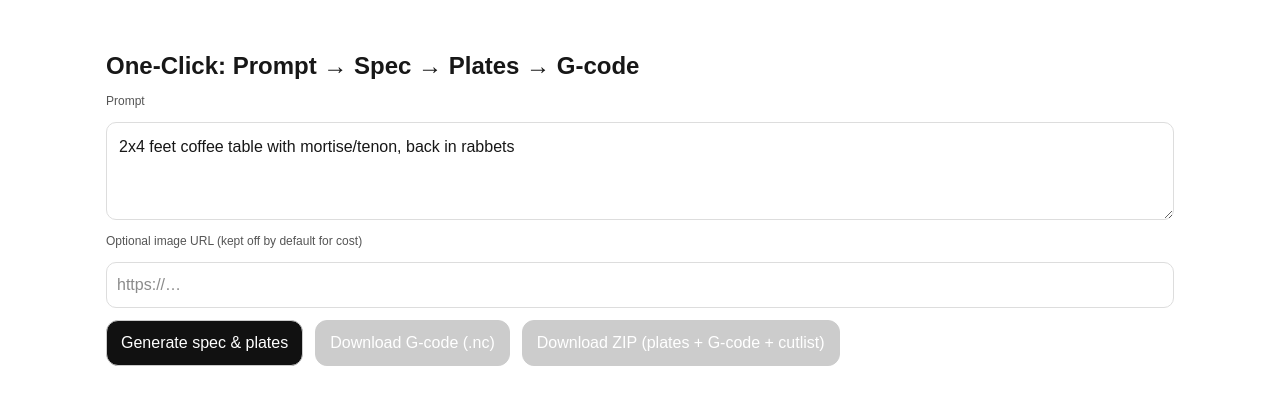
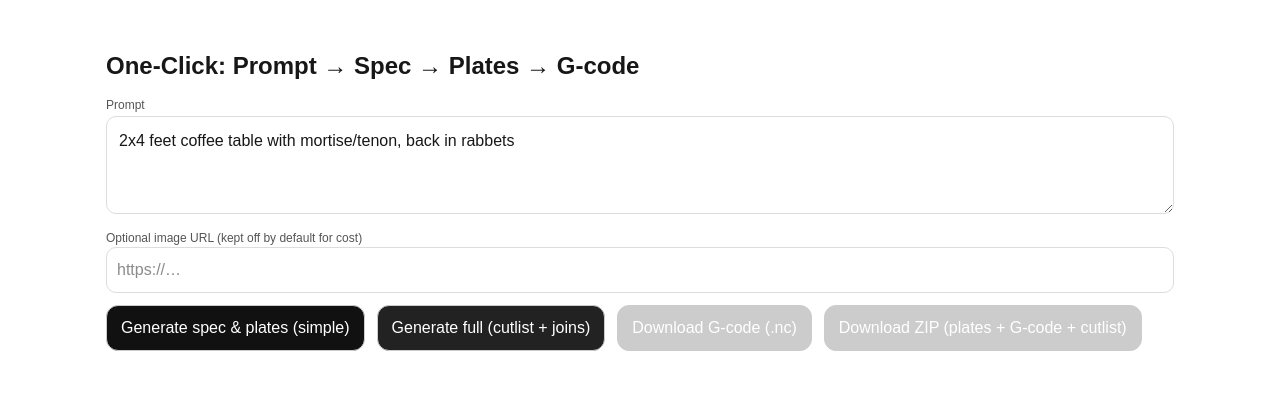
Before and after one commit to terrytao/cutlist-mvp, a Next.js app: page /dev/oneclick in a window 1280 px wide. Shown: the top 404 px of the page. Built offline with nearby package versions, Linux system fonts and the light colour scheme.

Commit message:
oneclick page

```diff
--- a/src/app/dev/oneclick/page.tsx
+++ b/src/app/dev/oneclick/page.tsx
@@ -2,9 +2,18 @@
 'use client';
 
 import React, { useRef, useState } from 'react';
+import dynamic from 'next/dynamic';
 import PlatePreview from '@/components/PlatePreview';
 import { buildPlateUrl } from '@/lib/plateUrl';
-import JoineryHero from '@/components/JoineryHero'; // ⬅️ added
+
+// Optional (if you created it). Safe dynamic import: if missing, it renders nothing.
+const JoineryHero = dynamic(
+  async () => {
+    try { return (await import('@/components/JoineryHero')).default; }
+    catch { return () => null as any; }
+  },
+  { ssr: false }
+);
 
 type Spec = {
   units: 'mm' | 'in';
@@ -12,167 +21,273 @@ type Spec = {
   assembly: {
     type: string;
     overall: { W: number; D: number; H: number };
-    joinery_policy: { shelves?: 'dado'|'screw'|'none'; back?: 'rabbet'|'groove'|'none'; fits?: 'snug'|'standard'|'loose' };
+    joinery_policy: {
+      shelves?: 'dado' | 'screw' | 'none';
+      back?: 'rabbet' | 'groove' | 'none';
+      fits?: 'snug' | 'standard' | 'loose';
+    };
   };
 };
 
-const mm = (v:number)=>v;
-const pick = <T,>(arr:T[], f:(x:T)=>boolean, fallback:T)=>arr.find(f) ?? fallback;
+const mm = (v: number) => v;
+const pick = <T,>(arr: T[], f: (x: T) => boolean, fallback: T) => arr.find(f) ?? fallback;
 
-function planJoineryFromSpec(spec: Spec){
+function planJoineryFromSpec(spec: Spec) {
   const { D, H } = spec.assembly.overall;
   const mats = spec.materials || [];
-  const sideThk  = pick(mats, m => m.thickness >= 15 && m.thickness <= 22, {name:'Plywood', thickness:18}).thickness;
-  const backThk  = pick(mats, m => m.thickness <= 6.5, {name:'Back', thickness:6}).thickness;
-  const shelfThk = pick(mats, m => m.thickness >= 15 && m.thickness <= 22, {name:'Shelf', thickness:18}).thickness;
+  const sideThk = pick(mats, m => m.thickness >= 15 && m.thickness <= 22, { name: 'Plywood', thickness: 18 }).thickness;
+  const backThk = pick(mats, m => m.thickness <= 6.5, { name: 'Back', thickness: 6 }).thickness;
+  const shelfThk = pick(mats, m => m.thickness >= 15 && m.thickness <= 22, { name: 'Shelf', thickness: 18 }).thickness;
 
-  const sideHost = { name:'Side Panel', thickness: sideThk, length: mm(H), width: mm(D) };
+  const sideHost = { name: 'Side Panel', thickness: sideThk, length: mm(H), width: mm(D) };
 
-  const plates: Array<{ kind:'rabbet'|'dado'|'groove', spec:any, host?:string, insert?:string }> = [];
+  const plates: Array<{ kind: 'rabbet' | 'dado' | 'groove'; spec: any; host?: string; insert?: string }> = [];
   const jobs: any[] = [];
 
   if (spec.assembly.joinery_policy.back === 'rabbet') {
     const rabWidth = Math.min(12, Math.round(D * 0.05));
     const rabDepth = Math.min(Math.round(sideThk * 0.6), backThk);
-    plates.push({ kind:'rabbet',
-      spec:{ units:'mm', host:{ name:'Side Panel', thickness: sideThk }, insert:{ name:'Back Panel', thickness: backThk },
-             rabbet:{ width: rabWidth, depth: rabDepth } } });
-    jobs.push({ type:'RABBET', edge:'N', host: sideHost, width: rabWidth, depth: rabDepth, label:'Back Rabbet (top edge)' });
+    plates.push({
+      kind: 'rabbet',
+      spec: { units: 'mm', host: { name: 'Side Panel', thickness: sideThk }, insert: { name: 'Back Panel', thickness: backThk }, rabbet: { width: rabWidth, depth: rabDepth } }
+    });
+    jobs.push({ type: 'RABBET', edge: 'N', host: sideHost, width: rabWidth, depth: rabDepth, label: 'Back Rabbet (top)' });
   } else if (spec.assembly.joinery_policy.back === 'groove') {
     const grooveW = Math.min(backThk, 6.35);
     const grooveD = Math.min(Math.round(sideThk * 0.5), backThk);
     const offsetY = Math.round(H * 0.5);
-    plates.push({ kind:'groove',
-      spec:{ units:'mm', host:{ name:'Side Panel', thickness: sideThk, length:H, width:D },
-             groove:{ axis:'X', width: grooveW, depth: grooveD, offset: offsetY } } });
-    jobs.push({ type:'GROOVE', axis:'X', host: sideHost, offset: offsetY, width: grooveW, depth: grooveD, label:'Back Groove (center)' });
+    plates.push({
+      kind: 'groove',
+      spec: { units: 'mm', host: { name: 'Side Panel', thickness: sideThk, length: H, width: D }, groove: { axis: 'X', width: grooveW, depth: grooveD, offset: offsetY } }
+    });
+    jobs.push({ type: 'GROOVE', axis: 'X', host: sideHost, offset: offsetY, width: grooveW, depth: grooveD, label: 'Back Groove (center)' });
   }
 
   if (spec.assembly.joinery_policy.shelves === 'dado') {
     const shelfOffset = Math.round(H * 0.5);
     const dadoW = shelfThk;
     const dadoD = Math.min(Math.round(sideThk * 0.35), 8);
-    plates.push({ kind:'dado',
-      spec:{ units:'mm', host:{ name:'Side Panel', thickness: sideThk, length:H, width:D },
-             insert:{ name:'Shelf', thickness:shelfThk },
-             dado:{ axis:'X', width:dadoW, depth:dadoD, offset:shelfOffset } } });
-    jobs.push({ type:'DADO', axis:'X', host: sideHost, offset: shelfOffset, width: dadoW, depth: dadoD, label:'Shelf Dado (mid)' });
+    plates.push({
+      kind: 'dado',
+      spec: { units: 'mm', host: { name: 'Side Panel', thickness: sideThk, length: H, width: D }, insert: { name: 'Shelf', thickness: shelfThk }, dado: { axis: 'X', width: dadoW, depth: dadoD, offset: shelfOffset } }
+    });
+    jobs.push({ type: 'DADO', axis: 'X', host: sideHost, offset: shelfOffset, width: dadoW, depth: dadoD, label: 'Shelf Dado (mid)' });
   }
 
-  return { plates, jobs, toolDefaults:{ units:'mm', tooling:{ endmillDiameter:6.35, stepdown:2, stepover:0.5, feedXY:900, feedZ:300, safeZ:8 } } };
+  return {
+    plates,
+    jobs,
+    toolDefaults: {
+      units: 'mm',
+      tooling: { endmillDiameter: 6.35, stepdown: 2, stepover: 0.5, feedXY: 900, feedZ: 300, safeZ: 8 }
+    }
+  };
 }
 
 export default function OneClick() {
   const [prompt, setPrompt] = useState('2x4 feet coffee table with mortise/tenon, back in rabbets');
   const [imageUrl, setImageUrl] = useState('');
-  const [loading, setLoading] = useState(false);
+  const [status, setStatus] = useState('');
+  const [error, setError] = useState('');
+
   const [spec, setSpec] = useState<Spec | null>(null);
   const [debug, setDebug] = useState<any>(null);
   const [plan, setPlan] = useState<ReturnType<typeof planJoineryFromSpec> | null>(null);
+
+  const [prodSpec, setProdSpec] = useState<any | null>(null);
+  const [allPlates, setAllPlates] = useState<any[] | null>(null);
+
   const once = useRef(false);
 
-  const onGenerate = async () => {
-    if (!once.current) once.current = true;
-    setLoading(true); setSpec(null); setPlan(null); setDebug(null);
+  const onGenerateSimple = async () => {
+    setStatus('Calling /api/spec…'); setError('');
     try {
       const res = await fetch('/api/spec', {
-        method:'POST', headers:{ 'Content-Type':'application/json' },
+        method: 'POST', headers: { 'Content-Type': 'application/json' },
         body: JSON.stringify({ prompt, imageUrl: imageUrl || undefined })
       });
-      const data = await res.json();
-      if (!res.ok) throw new Error(data?.error || 'Spec failed');
+      const text = await res.text();
+      if (!res.ok) { setError(`/api/spec ${res.status}: ${text}`); setStatus('Failed'); return; }
+      const data = JSON.parse(text);
       setSpec(data.spec);
       setDebug(data._debug || null);
       setPlan(planJoineryFromSpec(data.spec));
-    } catch (e:any) {
-      alert(e.message || String(e));
-    } finally {
-      setLoading(false);
-      setTimeout(()=>{ once.current=false; }, 100);
+      setStatus('Ready (simple)');
+    } catch (e: any) {
+      setError(String(e?.message || e)); setStatus('Failed');
+    }
+  };
+
+  const onGenerateFull = async () => {
+    setStatus('Calling /api/spec/production…'); setError('');
+    try {
+      const r1 = await fetch('/api/spec/production', {
+        method: 'POST', headers: { 'Content-Type': 'application/json' },
+        body: JSON.stringify({ prompt, imageUrl: imageUrl || undefined })
+      });
+      const t1 = await r1.text();
+      if (!r1.ok) { setError(`/api/spec/production ${r1.status}: ${t1}`); setStatus('Failed'); return; }
+      const d1 = JSON.parse(t1);
+      const specFull = d1.spec;
+      setProdSpec(specFull);
+
+      setStatus('Deriving plates from full spec…');
+      const r2 = await fetch('/api/plates/from-spec', {
+        method: 'POST', headers: { 'Content-Type': 'application/json' },
+        body: JSON.stringify({ spec: specFull })
+      });
+      const t2 = await r2.text();
+      if (!r2.ok) { setError(`/api/plates/from-spec ${r2.status}: ${t2}`); setStatus('Failed'); return; }
+      const d2 = JSON.parse(t2);
+      setAllPlates(d2.plates || []);
+      setStatus('Ready (full)');
+    } catch (e: any) {
+      setError(String(e?.message || e)); setStatus('Failed');
     }
   };
 
   const onDownloadGcode = async () => {
     if (!plan) return;
+    setStatus('Building G-code…'); setError('');
+    try {
       const payload = { units: plan.toolDefaults.units, tooling: plan.toolDefaults.tooling, jobs: plan.jobs };
-    const res = await fetch('/api/cam/toolpaths', { method:'POST', headers:{ 'Content-Type':'application/json' }, body: JSON.stringify(payload) });
+      const res = await fetch('/api/cam/toolpaths', { method: 'POST', headers: { 'Content-Type': 'application/json' }, body: JSON.stringify(payload) });
       const text = await res.text();
-    if (!res.ok) { alert(text); return; }
-    const blob = new Blob([text], { type:'text/plain' });
+      if (!res.ok) { setError(text); setStatus('Failed'); return; }
+      const blob = new Blob([text], { type: 'text/plain' });
       const a = document.createElement('a');
-    a.href = URL.createObjectURL(blob); a.download = 'joinery.nc'; document.body.appendChild(a); a.click(); a.remove();
-    URL.revokeObjectURL(a.href);
+      a.href = URL.createObjectURL(blob); a.download = 'joinery.nc';
+      document.body.appendChild(a); a.click(); a.remove(); URL.revokeObjectURL(a.href);
+      setStatus('G-code downloaded');
+    } catch (e: any) {
+      setError(String(e?.message || e)); setStatus('Failed');
+    }
   };
 
   const onDownloadZip = async () => {
-    if (!plan || !spec) return;
+    if (!spec) return;
+    setStatus('Packaging ZIP…'); setError('');
+    try {
       const origin = window.location.origin;
-    const plateUrls = plan.plates.map(p => origin + buildPlateUrl(p.kind, p.spec, { title: true, w: 1000, font: 18, host: p.host, insert: p.insert }));
-    const payload = { spec, units: plan.toolDefaults.units, tooling: plan.toolDefaults.tooling, jobs: plan.jobs, plateUrls, filename: 'cutlist-package' };
-    const res = await fetch('/api/export/package', { method:'POST', headers:{ 'Content-Type':'application/json' }, body: JSON.stringify(payload) });
+      // Plate URLs from simple plan (free SVG)…
+      const simpleUrls = plan
+        ? plan.plates.map(p => origin + buildPlateUrl(p.kind, p.spec, { title: true, w: 1000, font: 18, host: (p as any).host, insert: (p as any).insert }))
+        : [];
+      // …plus any URLs from the full plates (rabbet/dado/groove url, and mortise url/url_tenon)
+      const fullUrls = (allPlates || []).flatMap((p: any) => [p.url, p.url_tenon].filter(Boolean) as string[]);
+
+      const payload = {
+        spec,
+        units: plan?.toolDefaults.units || 'mm',
+        tooling: plan?.toolDefaults.tooling || { endmillDiameter: 6.35, stepdown: 2, stepover: 0.5, feedXY: 900, feedZ: 300, safeZ: 8 },
+        jobs: plan?.jobs || [],
+        plateUrls: [...simpleUrls, ...fullUrls],
+        filename: 'cutlist-package'
+      };
+
+      const res = await fetch('/api/export/package', { method: 'POST', headers: { 'Content-Type': 'application/json' }, body: JSON.stringify(payload) });
       const blob = await res.blob();
-    if (!res.ok) { const t = await blob.text(); alert(t); return; }
+      if (!res.ok) { const t = await blob.text(); setError(t); setStatus('Failed'); return; }
       const a = document.createElement('a');
       a.href = URL.createObjectURL(blob); a.download = 'cutlist-package.zip';
       document.body.appendChild(a); a.click(); a.remove(); URL.revokeObjectURL(a.href);
+      setStatus('ZIP downloaded');
+    } catch (e: any) {
+      setError(String(e?.message || e)); setStatus('Failed');
+    }
   };
 
   return (
-    <div style={{ maxWidth: 1100, margin: '32px auto', padding: 16 }}>
+    <div style={{ maxWidth: 1100, margin: '32px auto', padding: 16, position: 'relative', zIndex: 10 }}>
       <h1 style={{ fontSize: 24, fontWeight: 700, marginBottom: 8 }}>One-Click: Prompt → Spec → Plates → G-code</h1>
 
-      <div style={{ display:'grid', gap:12 }}>
-        <label style={{ fontSize: 12, color:'#555' }}>Prompt</label>
-        <textarea value={prompt} onChange={e=>setPrompt(e.target.value)} rows={3}
-          style={{ width:'100%', padding:12, border:'1px solid #ddd', borderRadius:10 }} />
-        <label style={{ fontSize: 12, color:'#555' }}>Optional image URL (kept off by default for cost)</label>
-        <input value={imageUrl} onChange={e=>setImageUrl(e.target.value)}
-          placeholder="https://…" style={{ width:'100%', padding:10, border:'1px solid #ddd', borderRadius:10 }} />
-        <div style={{ display:'flex', gap:12, flexWrap:'wrap' }}>
-          <button disabled={loading} onClick={onGenerate}
-            style={{ padding:'10px 14px', borderRadius:12, border:'1px solid #ccc', background:'#111', color:'#fff' }}>
-            {loading ? 'Generating…' : 'Generate spec & plates'}
+      <label style={{ fontSize: 12, color: '#555' }}>Prompt</label>
+      <textarea
+        value={prompt}
+        onChange={e => setPrompt(e.target.value)}
+        rows={3}
+        style={{ width: '100%', padding: 12, border: '1px solid #ddd', borderRadius: 10 }}
+      />
+
+      <label style={{ fontSize: 12, color: '#555', marginTop: 8, display: 'block' }}>Optional image URL (kept off by default for cost)</label>
+      <input
+        value={imageUrl}
+        onChange={e => setImageUrl(e.target.value)}
+        placeholder="https://…"
+        style={{ width: '100%', padding: 10, border: '1px solid #ddd', borderRadius: 10 }}
+      />
+
+      <div style={{ display: 'flex', gap: 12, flexWrap: 'wrap', marginTop: 12 }}>
+        <button type="button" onClick={onGenerateSimple}
+          style={{ padding: '10px 14px', borderRadius: 12, border: '1px solid #ccc', background: '#111', color: '#fff', zIndex: 10, pointerEvents: 'auto' }}>
+          Generate spec & plates (simple)
         </button>
-          <button disabled={!plan} onClick={onDownloadGcode}
-            style={{ padding:'10px 14px', borderRadius:12, border:'1px solid #ccc', background: plan ? '#0a7' : '#ccc', color:'#fff' }}>
+
+        <button type="button" onClick={onGenerateFull}
+          style={{ padding: '10px 14px', borderRadius: 12, border: '1px solid #ccc', background: '#222', color: '#fff' }}>
+          Generate full (cutlist + joins)
+        </button>
+
+        <button type="button" onClick={onDownloadGcode} disabled={!plan}
+          style={{ padding: '10px 14px', borderRadius: 12, border: '1px solid #ccc', background: plan ? '#0a7' : '#ccc', color: '#fff' }}>
           Download G-code (.nc)
         </button>
-          <button disabled={!plan || !spec} onClick={onDownloadZip}
-            style={{ padding:'10px 14px', borderRadius:12, border:'1px solid #ccc', background: (plan && spec) ? '#07a' : '#ccc', color:'#fff' }}>
+
+        <button type="button" onClick={onDownloadZip} disabled={!spec}
+          style={{ padding: '10px 14px', borderRadius: 12, border: '1px solid #ccc', background: spec ? '#07a' : '#ccc', color: '#fff' }}>
           Download ZIP (plates + G-code + cutlist)
         </button>
       </div>
-      </div>
+
+      {status && <div style={{ marginTop: 8, color: '#333' }}>Status: {status}</div>}
+      {error && <pre style={{ whiteSpace: 'pre-wrap', color: '#b00020', background: '#fff5f5', padding: 8, borderRadius: 8 }}>{error}</pre>}
 
       {spec && (
-        <div style={{ marginTop:24, padding:16, border:'1px solid #eee', borderRadius:12 }}>
-          <h2 style={{ fontSize:18, marginBottom:8 }}>Spec</h2>
-          <pre style={{ whiteSpace:'pre-wrap', fontSize:12, margin:0 }}>{JSON.stringify(spec, null, 2)}</pre>
+        <div style={{ marginTop: 24, padding: 16, border: '1px solid #eee', borderRadius: 12 }}>
+          <h2 style={{ fontSize: 18, marginBottom: 8 }}>Spec</h2>
+          <pre style={{ whiteSpace: 'pre-wrap', fontSize: 12, margin: 0 }}>{JSON.stringify(spec, null, 2)}</pre>
           {debug && (
-            <details style={{ marginTop:12 }}>
+            <details style={{ marginTop: 12 }}>
               <summary>Debug (model & usage)</summary>
-              <pre style={{ whiteSpace:'pre-wrap', fontSize:12 }}>{JSON.stringify(debug, null, 2)}</pre>
+              <pre style={{ whiteSpace: 'pre-wrap', fontSize: 12 }}>{JSON.stringify(debug, null, 2)}</pre>
             </details>
           )}
         </div>
       )}
 
-      {/* ⬇️ Render JoineryHero here — after we have both spec & plan */}
       {plan && spec && (
         <div style={{ marginTop: 24 }}>
-          <h2 style={{ fontSize:18, marginBottom:8 }}>Joinery Preview Image (free)</h2>
-          <JoineryHero spec={spec} plates={plan.plates} />
+          <h2 style={{ fontSize: 18, marginBottom: 8 }}>Joinery Preview Image (free)</h2>
+          <JoineryHero spec={spec as any} plates={plan.plates as any} />
         </div>
       )}
 
       {plan && plan.plates.length > 0 && (
-        <div style={{ marginTop:24 }}>
-          <h2 style={{ fontSize:18, marginBottom:8 }}>Joinery Plates</h2>
-          <div style={{ display:'grid', gap:16, gridTemplateColumns:'1fr', maxWidth: 900 }}>
-            {plan.plates.map((p, i)=>(
+        <div style={{ marginTop: 24 }}>
+          <h2 style={{ fontSize: 18, marginBottom: 8 }}>Joinery Plates (simple)</h2>
+          <div style={{ display: 'grid', gap: 16, gridTemplateColumns: '1fr', maxWidth: 900 }}>
+            {plan.plates.map((p, i) => (
               <div key={i}>
-                <h3 style={{ fontSize:16, margin:'8px 0' }}>{p.kind.toUpperCase()}</h3>
-                <PlatePreview kind={p.kind} spec={p.spec} host={p.host} insert={p.insert} />
+                <h3 style={{ fontSize: 16, margin: '8px 0' }}>{p.kind.toUpperCase()}</h3>
+                <PlatePreview kind={p.kind} spec={p.spec} host={(p as any).host} insert={(p as any).insert} />
+              </div>
+            ))}
+          </div>
+        </div>
+      )}
+
+      {allPlates && (
+        <div style={{ marginTop: 24 }}>
+          <h2 style={{ fontSize: 18, marginBottom: 8 }}>All Plates from Full Spec</h2>
+          <div style={{ display: 'grid', gap: 12 }}>
+            {allPlates.map((p: any, i: number) => (
+              <div key={i} style={{ padding: 8, border: '1px solid #eee', borderRadius: 10 }}>
+                <div style={{ fontWeight: 600 }}>{p.kind} — {p.host?.name || p.insert?.name}</div>
+                <div style={{ display: 'flex', gap: 12, flexWrap: 'wrap', marginTop: 6 }}>
+                  {p.url && <img src={p.url} alt="plate" style={{ maxWidth: 420, borderRadius: 8, border: '1px solid #eee' }} />}
+                  {p.url_tenon && <img src={p.url_tenon} alt="tenon plate" style={{ maxWidth: 420, borderRadius: 8, border: '1px solid #eee' }} />}
+                  {!p.url && !p.url_tenon && <div style={{ color: '#777' }}>(no preview url for this plate)</div>}
+                </div>
               </div>
             ))}
           </div>
```
Lines whose indentation alone changed are shown as unchanged.
